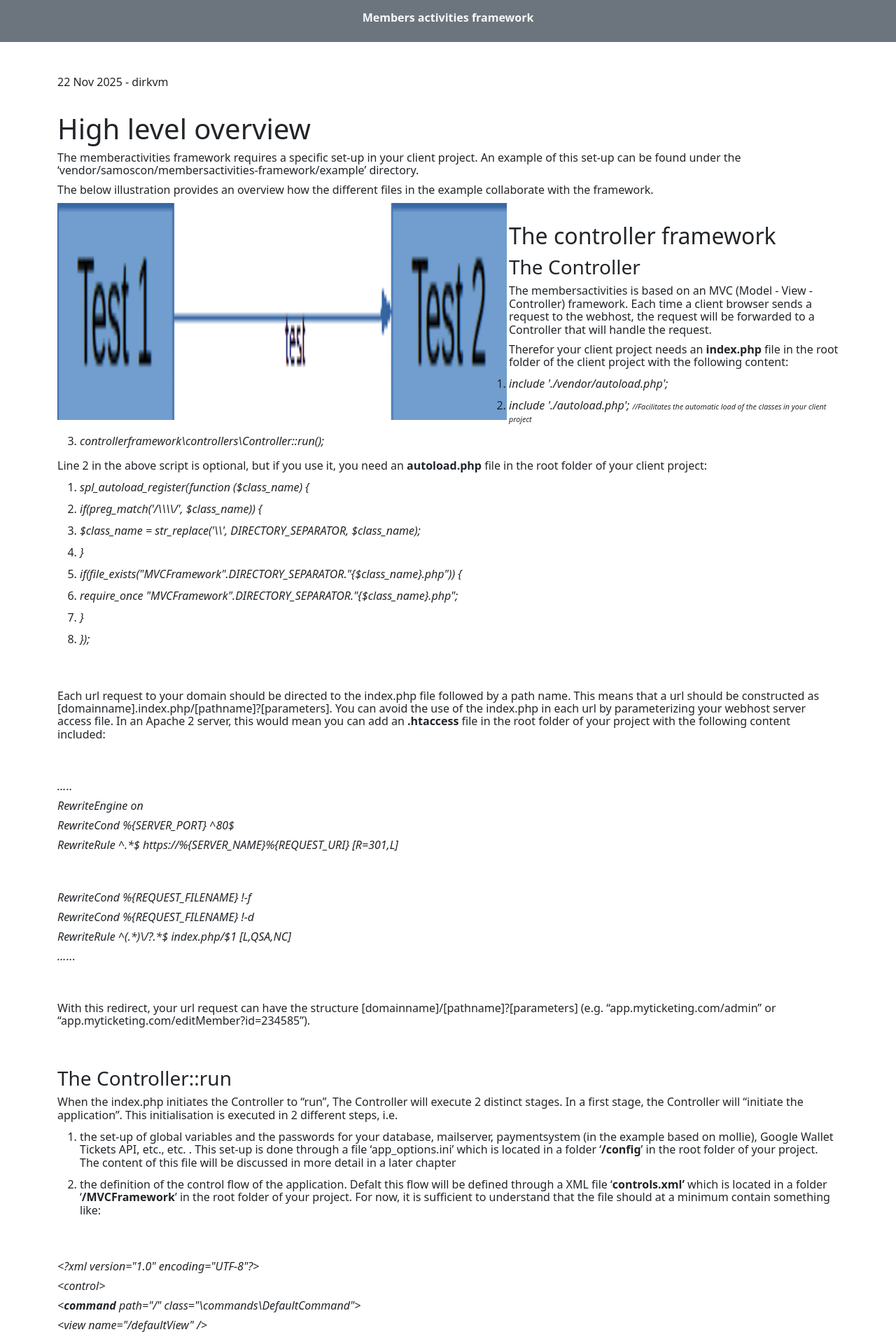
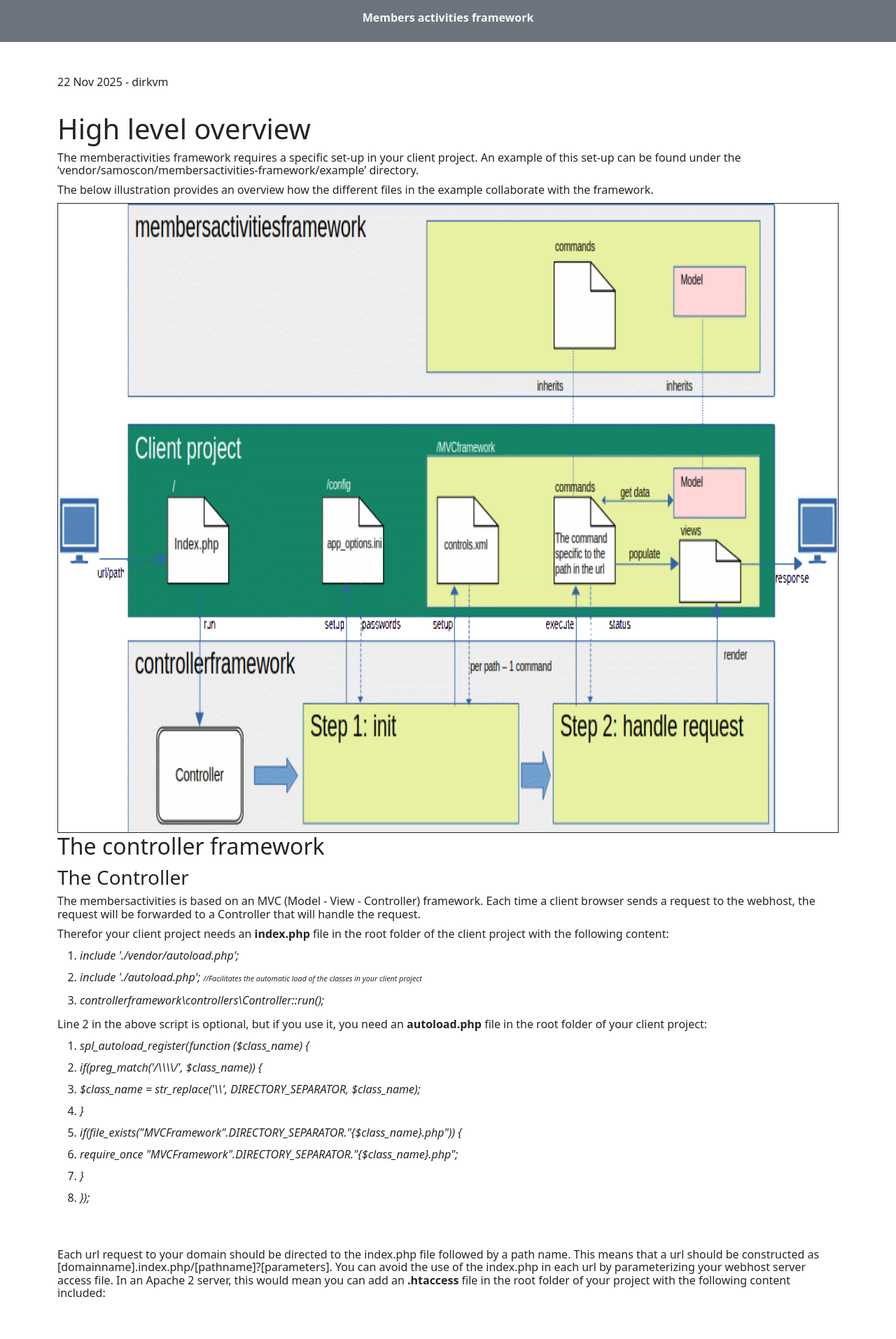
Before and after one commit to samoscon/samoscon.github.io, a Jekyll site: the page built from _posts/2025-11-22-members activities framework.md, in a window 1280 px wide. Shown: the top 1913 px of the page at 70% size. Built offline with Jekyll 4.4.1, drawn with Linux system fonts in a browser that asks for light colours.

Commit message:
Update 2025-11-22-members activities framework.md

```diff
--- a/_posts/2025-11-22-members activities framework.md
+++ b/_posts/2025-11-22-members activities framework.md
@@ -8,7 +8,7 @@ client project. An example of this set-up can be found under the
 ‘vendor/samoscon/membersactivities-framework/example’ directory.</p>
 <p>The below illustration provides an overview how the different
 files in the example collaborate with the framework.</p>
-<p><img src="/assets/test_html_1c72bef4.gif" name="Image1" align="left" width="642" height="310" border="0"/>
+<p><img src="/assets/1 high level overview_html_42ddbf75.gif" name="Image1" align="left" width="100%" height="100%" border="1"/>
 </p><br/>
 <p class="h2">The controller framework</p>
 <p class="h3">The Controller</p>
```
